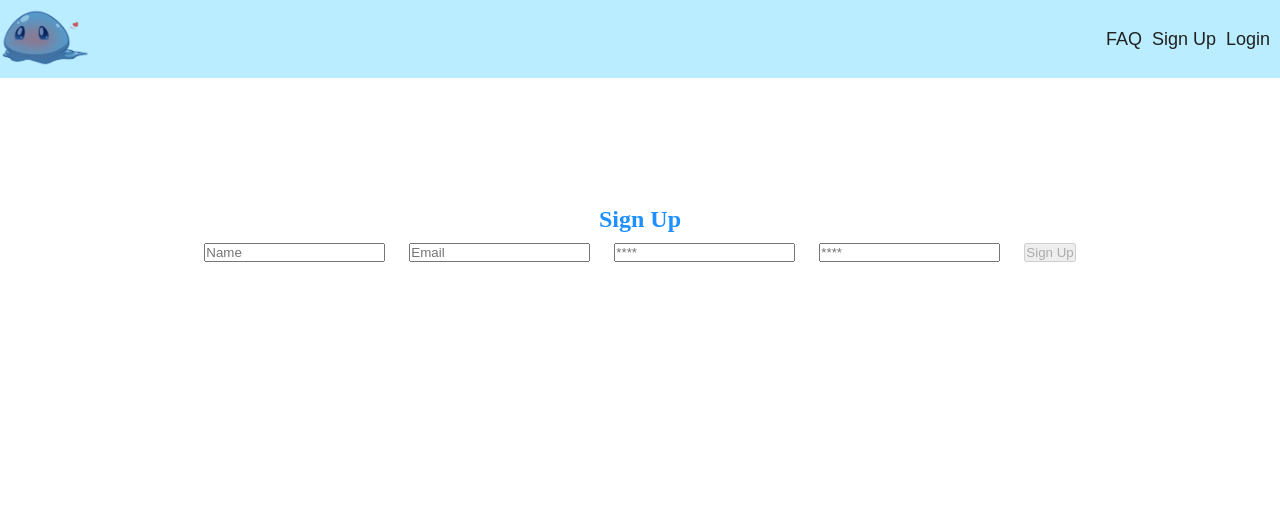
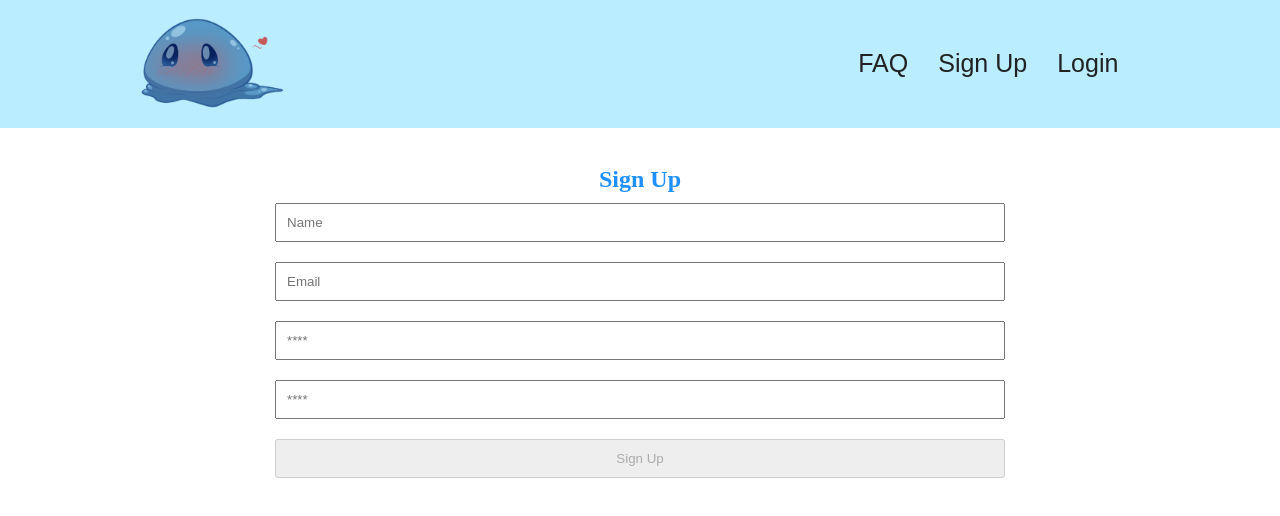
Before and after one commit to Lexirem/Project-1, a plain HTML site: page signup.html in a window 1280 px wide. Drawn offline with Linux system fonts and the light colour scheme.

Commit message:
css responsive intent button oneAnime

```diff
--- a/css/style.css
+++ b/css/style.css
@@ -44,7 +44,7 @@ main{
     flex-direction: column;
     justify-content: center;
     align-content: center;
-    padding: 10%;
+    padding: 5%;
 }
 
 .topnav{
@@ -108,6 +108,10 @@ main{
     align-items: center;
     flex-direction: column;
 }
+.signup-form{
+    display: flex;
+    flex-direction: column;
+}
 .form-wrapper{
     display: flex;
     align-items: center;
@@ -121,7 +125,6 @@ main{
 }
 #signup-button{
     margin: 10px;
-    flex-direction: column;
 }
 
 /* faq */
@@ -140,13 +143,14 @@ main{
 }
 
 /*responsive */
-@media (min-width: 320px){
+@media (min-width: 750px){
     .nav-container{
         display: flex;
         width: 100%;
         background-color: rgba(0, 191, 255, 0.274);
         justify-content: space-between;
         height: auto;
+        justify-content: space-around;
     }
 
     .navbar-brand{
@@ -156,7 +160,7 @@ main{
 
     #nav-menu{
         display: flex;
-        justify-content: flex-end;
+        justify-content: space-around;
         list-style: none;
         padding: 5px;
         align-items: center;
@@ -164,6 +168,7 @@ main{
 
     #nav-menu li{
         padding: 0 5px;
+        margin: 0 10px;
         display: inline-flex;
     }
 
@@ -178,7 +183,7 @@ main{
         flex-direction: column;
         justify-content: center;
         align-content: center;
-        padding: 10%;
+        padding: 5%;
     }
 
     .topnav{
@@ -193,7 +198,7 @@ main{
 
     .search-bar{
         display: flex;
-        width: 90%;
+        width: 100%;
         border: solid dodgerblue;
         padding: 10px;
         justify-content: space-evenly;
@@ -214,7 +219,7 @@ main{
         justify-content: space-evenly;
         margin: 10px;
     }
-    /* login */
+    /* login y signup*/
     .login h2{
         display: flex;
         color: dodgerblue;
@@ -236,9 +241,23 @@ main{
     }
     #name{
         margin: 10px;
+        padding: 5px
     }
     #repeat-password{
         margin: 10px;
+        padding: 5px;
+    }
+    #email{
+        margin: 10px;
+        padding: 5px;
+    }
+    #password{
+        margin: 10px;
+        padding: 5px;
+    }
+    #signup-button{
+        margin: 10px;
+        padding: 5px;
     }
     .signup{
         display: flex;
@@ -246,10 +265,12 @@ main{
         align-items: center;
         flex-direction: column;
     }
-    #signup-button{
-        margin: 10px;
+    .signup-form{
+        display: flex;
         flex-direction: column;
+        width: 300px;
     }
+
     .faq p{
         color: dodgerblue;
         padding: 10px;
@@ -264,3 +285,90 @@ main{
 
     }
 }
+
+@media (min-width: 1000px){
+    .nav-container{
+        display: flex;
+        width: 100%;
+        background-color: rgba(0, 191, 255, 0.274);
+        justify-content: space-between;
+        height: auto;
+        justify-content: space-around;
+    }
+    .navbar-brand{
+        width: 150px;
+        margin-right: auto;
+    }
+    #nav-menu{
+        display: flex;
+        justify-content: space-around;
+        list-style: none;
+        padding: 10px;
+        align-items: center;
+    }
+    #nav-menu li{
+        padding: 0 5px;
+        margin: 0 10px;
+        display: inline-flex;
+    }
+
+    #nav-menu li a{
+        font-family: Arial, Helvetica, sans-serif;
+        font-size: 25px;
+        text-decoration: none;
+        color: rgb(33, 33, 33, 1);
+    }
+    .signup{
+        display: flex;
+        color: dodgerblue;
+        align-items: center;
+        flex-direction: column;
+    }
+    .signup-form{
+        display: flex;
+        flex-direction: column;
+        width: 750px;
+    }
+    #name{
+        margin: 10px;
+        padding: 10px;
+    }
+    #repeat-password{
+        margin: 10px;
+        padding: 10px;
+    }
+    #email{
+        margin: 10px;
+        padding: 10px;
+    }
+    #password{
+        margin: 10px;
+        padding: 10px;
+    }
+    #signup-button{
+        margin: 10px;
+        padding: 10px;
+    }
+
+    .faq p{
+        color: dodgerblue;
+        padding: 10px;
+        margin: 10px;
+        font-weight: bold;
+        font-size: 30px;
+    }
+
+    .faq article{
+        display: flex;
+        padding: 5px;
+        margin: 5px;
+        font-size: 20px;
+    }
+    main{
+        display: flex;
+        flex-direction: column;
+        justify-content: center;
+        align-content: center;
+        padding: 3%;
+    }
+}
```
Also changed, not shown: scripts/kitsuApiService.js (+15 -4 lines).
